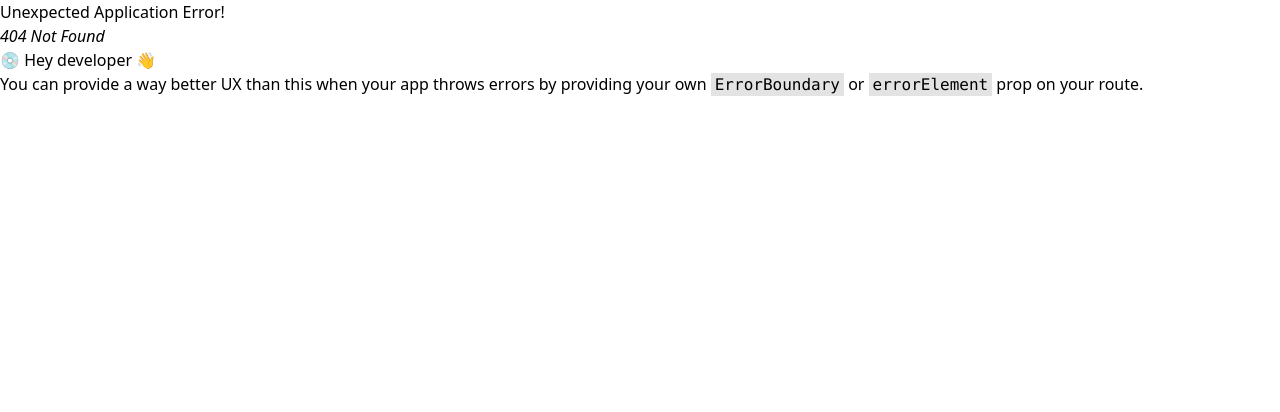
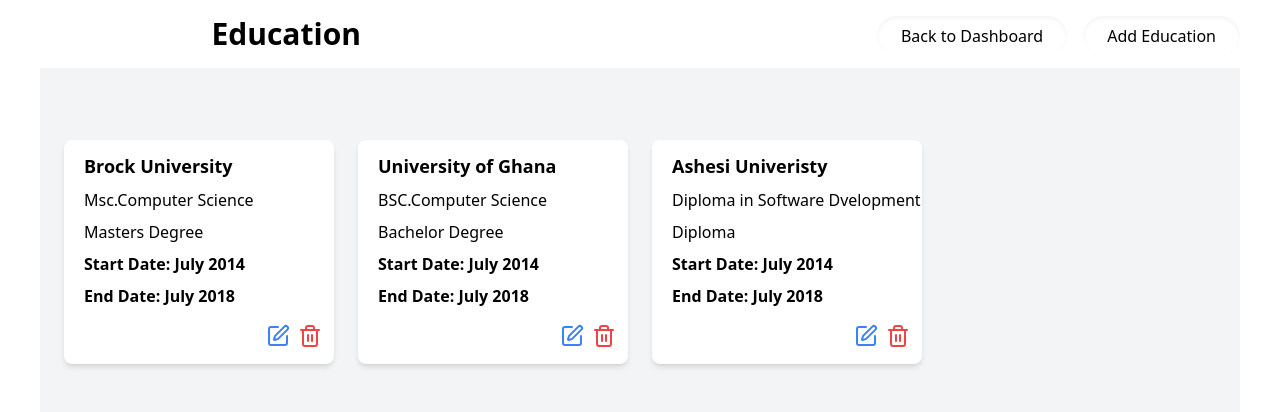
Before and after one commit to Team-Beryl/portfolio, a React (Vite) app: page /dashboard/education in a window 1280 px wide. Before the commit this address had no page. Shown: the top 412 px of the page. Built offline with nearby package versions, Linux system fonts and the light colour scheme.

Commit message:
will be back

```diff
--- a/src/constants/constants.jsx
+++ b/src/constants/constants.jsx
@@ -151,7 +151,7 @@ const F = {
 
     ],
 
-    EXPERIENCES:  [
+    EXPERIENCES: [
 
         {
             Companyname: "Google",
@@ -168,7 +168,7 @@ const F = {
             location: "Accra, Ghana"
         },
         {
-    Companyname:"Apple",
+            Companyname: "Apple",
             role: "Software Engineer",
             responsibilty: "Build and style ship high-quality websites, designs systems,mobile apps and cross platform digital experiences for a diverse array of clients using technologies such as JavaScript,TypeScript,React,CSS and More",
             date: "September 2020 to March 2022",
@@ -183,7 +183,7 @@ const F = {
         },
         {
 
-    Companyname: "Youtube" ,
+            Companyname: "Youtube",
             role: "Lead Engineer",
             responsibilty: "Build and style ship high-quality websites, designs systems,mobile apps and cross platform digital experiences for a diverse array of clients using technologies such as JavaScript,TypeScript,React,CSS and More",
             date: "September 2020 to March 2022",
@@ -198,6 +198,76 @@ const F = {
         },
 
 
+    ],
+
+
+    EDUCATION: [
+        {
+            schoolName: "Brock University",
+            program: "Msc.Computer Science",
+            qualification: "Masters Degree",
+            grade: "First Class",
+            location: "Canada",
+            startDate: " Start Date: July 2014",
+            endDate: "End Date: July 2018"
+
+
+        },
+        {
+            schoolName: "University of Ghana",
+            program: "BSC.Computer Science",
+            qualification: "Bachelor Degree",
+            grade: "First Class",
+            location: "Ghana",
+            startDate: " Start Date: July 2014",
+            endDate: "End Date: July 2018"
+
+
+        },
+        {
+            schoolName: "Ashesi Univeristy",
+            program: "Diploma in Software Dvelopment",
+            qualification: "Diploma",
+            grade: "Pass",
+            location: "Canada",
+            startDate: " Start Date: July 2014",
+            endDate: "End Date: July 2018"
+
+
+        }
+
+
+    ],
+
+    VOLUNTEERING: [
+        {
+            projectName: "Hackathons",
+            organization: "Tech Africa",
+            role: "Software Engineer",
+            description: "Participate in hackathons focused on social good. Websites like Devpost and Hackathons for Good list events where you can collaborate with others to create tech solutions for various causes.",
+            startDate: " Start Date: July 2014",
+            endDate: "End Date: July 2018"
+        },
+
+        {
+            projectName: "Technovation",
+            organization: "Tech Africa",
+            role: "Software Engineer",
+            description: "Participate in hackathons focused on social good. Websites like Devpost and Hackathons for Good list events where you can collaborate with others to create tech solutions for various causes.",
+            startDate: " Start Date: July 2014",
+
+           endDate: "End Date: July 2018"
+        },
+
+        {
+            projectName: "Code for America",
+            organization: "Tech Africa",
+            role: "Software Engineer",
+            description: "Participate in hackathons focused on social good. Websites like Devpost and Hackathons for Good list events where you can collaborate with others to create tech solutions for various causes.",
+            startDate: " Start Date: July 2014",
+            endDate: "End Date: July 2018"
+        }
+
     ]
 }
 
--- a/src/pages/dashboard/components/UserprofileCard.jsx
+++ /dev/null
@@ -1,9 +0,0 @@
-
-
-const UserprofileCard = () => {
-  return (
-    <div>UserprofileCard</div>
-  )
-}
-
-export default UserprofileCard
--- a/src/pages/dashboard/layout/pageslayout.jsx
+++ b/src/pages/dashboard/layout/pageslayout.jsx
@@ -2,9 +2,9 @@
 
 const PagesLayout = ({ headerText, buttonDashboard, buttonText, children, onClick }) => {
     return (
-        <div className='p-10 flex-col gap-y-16'>
+        <div className='p-10 flex-col gap-y-16 pt-4'>
 
-            <div className='flex justify-end gap-4'> {/* Added justify-end to align buttons to the right */}
+            <div className='flex justify-end gap-4 pb-3'> {/* Added justify-end to align buttons to the right */}
                 <h1 className="text-3xl font-bold pr-[500px] ">
                     {headerText}
                 </h1>
--- a/src/pages/dashboard/pages/acheivement.jsx
+++ b/src/pages/dashboard/pages/acheivement.jsx
@@ -1,4 +1,4 @@
-import React from 'react'
+
 import PagesLayout from '../layout/pageslayout'
 
 const Acheivement = () => {
--- /dev/null
+++ b/src/pages/dashboard/pages/addeducation.jsx
@@ -0,0 +1,36 @@
+
+
+const AddEducation = () => {
+  return (
+    <div className="max-w-2xl mx-auto p-6 bg-white rounded shadow-md">
+    <form className="space-y-4">
+
+      <label htmlFor="projectName" className="block text-sm font-medium text-gray-700">School Name</label>
+      <input type="text" id="projectName" className="mt-1 block w-full p-2 border border-gray-300 rounded" />
+
+      <label htmlFor="description" className="block text-sm font-medium text-gray-700">Program</label>
+      <input type="text" id="description" className="mt-1 block w-full p-2 border border-gray-300 rounded" />
+
+      <label htmlFor="skills" className="block text-sm font-medium text-gray-700">Qualification</label>
+      <input type="text" id="skills" className="mt-1 block w-full p-2 border border-gray-300 rounded" />
+
+      <label htmlFor="institution" className="block text-sm font-medium text-gray-700">Grade</label>
+      <input type="text" id="institution" className="mt-1 block w-full p-2 border border-gray-300 rounded" />
+
+      <label htmlFor="institution" className="block text-sm font-medium text-gray-700">Location</label>
+      <input type="text" id="institution" className="mt-1 block w-full p-2 border border-gray-300 rounded" />
+
+      <label htmlFor="startDate" className="block text-sm font-medium text-gray-700">Start Date</label>
+      <input type="date" id="startDate" className="mt-1 block w-full p-2 border border-gray-300 rounded" />
+
+      <label htmlFor="endDate" className="block text-sm font-medium text-gray-700">End Date</label>
+      <input type="date" id="endDate" className="mt-1 block w-full p-2 border border-gray-300 rounded" />
+
+      <input type="submit" value="Submit" className="w-full py-2 px-4 bg-blue-600 text-white rounded hover:bg-blue-700 cursor-pointer" />
+
+    </form>
+  </div>
+  )
+}
+
+export default AddEducation
--- /dev/null
+++ b/src/pages/dashboard/pages/addvolunteering.jsx
@@ -0,0 +1,9 @@
+import React from 'react'
+
+const AddVolunteering = () => {
+  return (
+    <div>AddVolunteering</div>
+  )
+}
+
+export default AddVolunteering
--- /dev/null
+++ b/src/pages/dashboard/pages/education.jsx
@@ -0,0 +1,52 @@
+import { Edit, Trash2Icon } from 'lucide-react'
+import F from '../../../constants/constants'
+import PagesLayout from '../layout/pageslayout'
+
+const Education = () => {
+  return (
+    <div>
+
+      <PagesLayout headerText="Education" buttonDashboard="Back to Dashboard" buttonText="Add Education">
+
+        <div className='bg-gray-100 min-h-screen p-6 pt-4'>
+
+          <div className='grid grid-cols-4 gap-6 pt-14'>
+
+            {
+              F.EDUCATION.map((education, index) => (
+
+                <div key={index} className='h-56 shadow-md rounded-lg flex flex-col gap-2 pl-5 bg-white'>
+                  <span className='font-semibold text-lg pt-3'>{education.schoolName}</span>
+                  <span className=''>{education.program}</span>
+                  <span>{education.qualification}</span>
+                  <span className='font-semibold'>{education.startDate}</span>
+                  <span className='font-semibold'>{education.endDate}</span>
+
+                  <div className='ml-auto flex gap-x-2 mt-auto pb-4 pr-3'>
+                    <span>
+                      <Edit className='text-blue-500' />
+                    </span>
+                    <span>
+                      <Trash2Icon className='text-red-500' />
+                    </span>
+                  </div>
+                </div>
+
+
+              ))
+            }
+          </div>
+
+
+
+        </div>
+
+
+
+      </PagesLayout>
+
+    </div>
+  )
+}
+
+export default Education
--- a/src/pages/dashboard/pages/home.jsx
+++ b/src/pages/dashboard/pages/home.jsx
@@ -4,6 +4,8 @@ import experienceimg from "../../../images/experienceimg.png";
 import skillimg from "../../../images/skillimg.png";
 import projectimg from "../../../images/projectimg.png";
 import acheiveimg from "../../../images/acheiveimg.png";
+import volun from "../../../images/volun.png"
+import edu from "../../../images/edu.png"
 
 const DashboardHome = () => {
     const navigate = useNavigate();
@@ -63,6 +65,16 @@ const DashboardHome = () => {
                     <span className="block text-center mt-4 font-semibold text-lg text-blue-500">Achievements</span>
                     <p className="text-center mt-2">Your achievements section is where you highlight your standout moments. This section is your opportunity to showcase the impact you've made and the goals you've achieved, making a strong impression on potential employers.</p>
                 </div>
+                <div className="border p-4 rounded-md shadow-lg mx-auto transform hover:scale-105 hover:shadow-2xl transition duration-300" onClick={() => navigate("/dashboard/education")}>
+                    <img src={volun} alt="Achievements" className="w-48 mx-auto" />
+                    <span className="block text-center mt-4 font-semibold text-lg text-blue-500">Education</span>
+                    <p className="text-center mt-2">Your education section is where you showcase the knowledge and skills you've acquired through your academic journey. This section is crucial for demonstrating your foundational expertise and dedication to your field, giving potential employers a clear understanding of your qualifications and readiness for professional challenges.</p>
+                </div>
+                <div className="border p-4 rounded-md shadow-lg mx-auto transform hover:scale-105 hover:shadow-2xl transition duration-300" onClick={() => navigate("/dashboard/volunteering")}>
+                    <img src={edu} alt="Achievements" className="w-48 mx-auto" />
+                    <span className="block text-center mt-4 font-semibold text-lg text-blue-500">Volunteering</span>
+                    <p className="text-center mt-2">Your volunteering section is where you highlight your contributions and commitment to community service. This section is your opportunity to showcase the impact you've made through your volunteer work, demonstrating your dedication to making a difference and your ability to work collaboratively.</p>
+                </div>
             </div>
         </div>
     );
--- a/src/pages/dashboard/pages/userprofile.jsx
+++ b/src/pages/dashboard/pages/userprofile.jsx
@@ -12,7 +12,7 @@ const UserProfile = () => {
       <PagesLayout headerText="UserProfile" buttonDashboard="Back to Dashboard" buttonText="Add Profile Section" onClick={() => navigate("/dashboard/profile/addprofile")}>
 
         <div className="relative">
-          <img src={profilebg} alt="profilebg" className="w-full" />
+          <img src={profilebg} alt="profilebg" className="w-full pt-5" />
           <div className="pt-10">
             <img
               src={profileimg}
--- /dev/null
+++ b/src/pages/dashboard/pages/volunteering.jsx
@@ -0,0 +1,37 @@
+import React from 'react'
+import F from '../../../constants/constants'
+import { Edit, Trash2Icon } from 'lucide-react'
+
+const Volunteering = () => {
+  return (
+    <div>
+
+      {
+        F.VOLUNTEERING.map((volunteering, index) => (
+
+          <div key={index} className='h-56 shadow-md rounded-lg flex flex-col gap-2 pl-5 bg-white'>
+            <span className='font-semibold text-lg pt-3'>{volunteering.projectName}</span>
+            <span className=''>{volunteering.organization}</span>
+            <span>{volunteering.role}</span>
+            <span>{volunteering.description}</span>
+            <span className='font-semibold'>{volunteering.startDate}</span>
+            <span className='font-semibold'>{volunteering.endDate}</span>
+
+            <div className='ml-auto flex gap-x-2 mt-auto pb-4 pr-3'>
+              <span>
+                <Edit className='text-blue-500' />
+              </span>
+              <span>
+                <Trash2Icon className='text-red-500' />
+              </span>
+            </div>
+          </div>
+
+        ))
+      }
+
+    </div>
+  )
+}
+
+export default Volunteering
```
Also changed, not shown: src/App.jsx (+26 -2 lines), src/images/edu.png (added), src/images/volun.png (added). Lines whose indentation alone changed are shown as unchanged.
